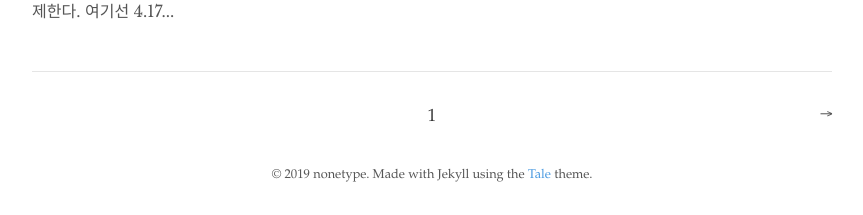
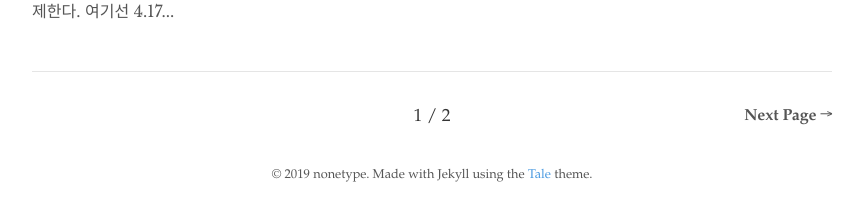
Before and after one commit to nonetype/old-blog-repo, a Jekyll site: the page built from index.html, in a window 1280 px wide. Shown: the part 1161-1376 px from the top of the page, without its empty margins (208-1071 px from the left). Built offline with Jekyll 4.4.1, drawn with Linux system fonts in a browser that asks for light colours; some web fonts are replaced; the list of posts is cut into pages by our own code.

Commit message:
Updated page number and next,prev button

```diff
--- a/_layouts/home.html
+++ b/_layouts/home.html
@@ -21,11 +21,11 @@ layout: default
 
 <div class="pagination">
   {% if paginator.previous_page %}
-    <a href="{{ paginator.previous_page_path | prepend: site.baseurl }}" class="left arrow">&#8592;</a>
+    <a href="{{ paginator.previous_page_path | prepend: site.baseurl }}" class="left arrow"><b> &#8592; Prev Page </b></a>
   {% endif %}
   {% if paginator.next_page %}
-    <a href="{{ paginator.next_page_path | prepend: site.baseurl }}" class="right arrow">&#8594;</a>
+    <a href="{{ paginator.next_page_path | prepend: site.baseurl }}" class="right arrow"><b> Next Page &#8594; </b></a>
   {% endif %}
 
-  <span>{{ paginator.page }}</span>
+  <span>{{ paginator.page }} / {{ paginator.total_pages }}</span>
 </div>
```
